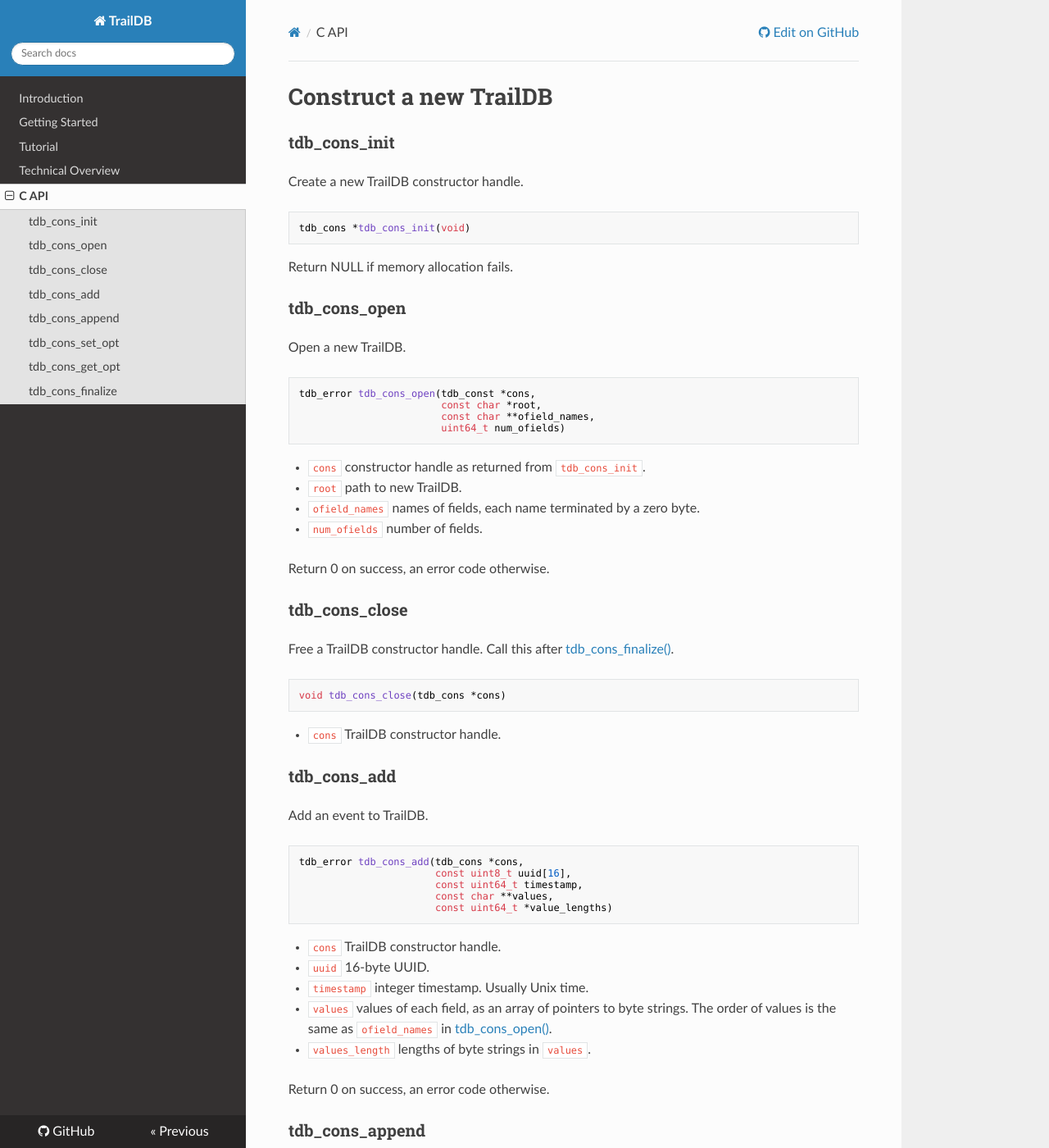
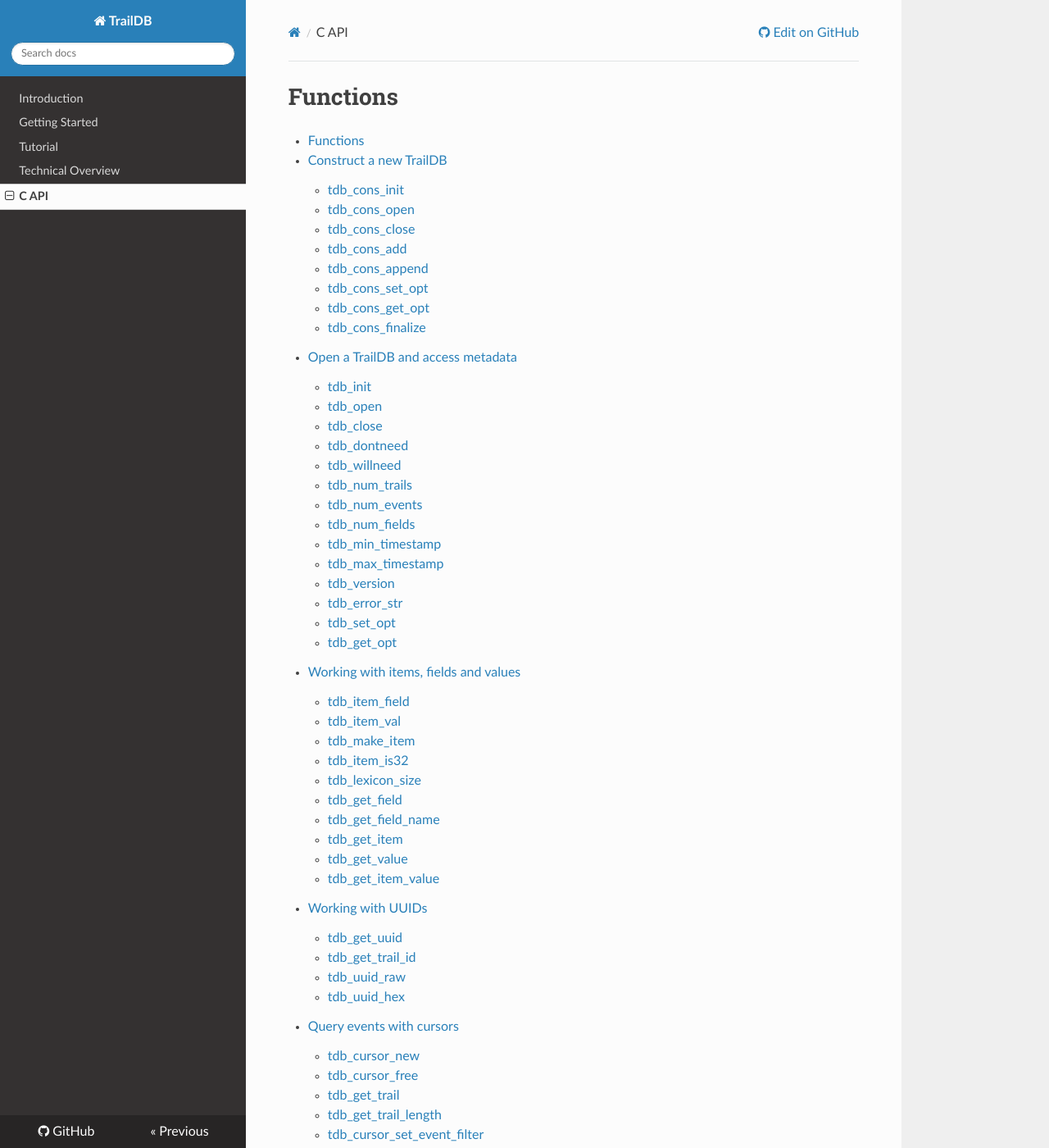
Before and after one commit to traildb/traildb, an MkDocs documentation site: the page built from doc/docs/api.md, in a window 1280 px wide and 1400 px high. Shown: the whole window at 82% size. Built offline with MkDocs 1.6.1, drawn with Linux system fonts in a browser that asks for light colours; nearby versions of some CDN libraries; old or Windows-style settings are respelled for this version of MkDocs; some of the changed text lies outside the part shown.

````diff
--- a/doc/docs/api.md
+++ b/doc/docs/api.md
@@ -1,3 +1,8 @@
+
+# Functions
+
+[TOC]
+
 # Construct a new TrailDB
 
 
--- a/doc/docs/technical_overview.md
+++ b/doc/docs/technical_overview.md
@@ -23,9 +23,11 @@ field
 In a relational database, **UUID** would be the primary key, **event** would be a row,
 and **fields** would be the columns.
 
-The combination of a field ID and a value of the field is represented
-as an **item** in the [C API]. Items are encoded as 64-bit integers, so
-they can be manipulated efficiently.
+The combination of a field ID and a value of the field is represented as
+an **item** in the [C API](api). Items are encoded as 64-bit integers,
+so they can be manipulated efficiently. See
+[Working with items, fields, and values](api/#working-with-items-fields-and-values)
+for detailed API documentation.
 
 # Performance Best Practices
 
@@ -133,13 +135,13 @@ For instance, you could query certain web browsing events with
 action=page_view AND (page=pricing OR page=about)
 ```
 First, you need to construct a query using
-[`tdb_event_filter_add_term`](api/#tdb_filter_add_term),
+[`tdb_event_filter_add_term`](api/#tdb_event_filter_add_term),
 which adds terms to OR clauses, and
-[`tdb_event_filter_new_clause`](api/#tdb_filter_new_clause) which adds
+[`tdb_event_filter_new_clause`](api/#tdb_event_filter_new_clause) which adds
 a new clause that is connected by AND to the previous clauses.
 
 Once the filter has been constructed, you can apply it to a cursor with
-[`tdb_cursor_set_event_filter()`](api/#tdb_cursor_event_filter). After
+[`tdb_cursor_set_event_filter()`](api/#tdb_cursor_set_event_filter). After
 this, the cursor returns only events that match the query. Internally,
 the cursor still needs to evaluate every event but filters may speed up
 processing by discarding unwanted events on the fly.
````
Also changed, not shown: doc/docs/index.md (+6 -2 lines).
